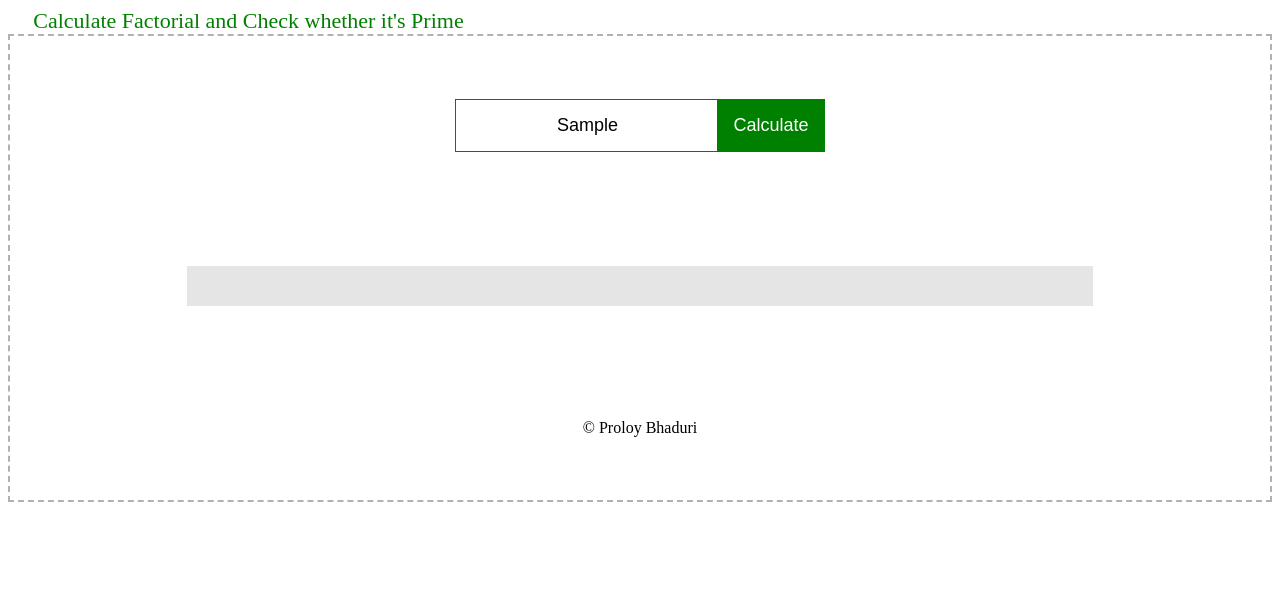
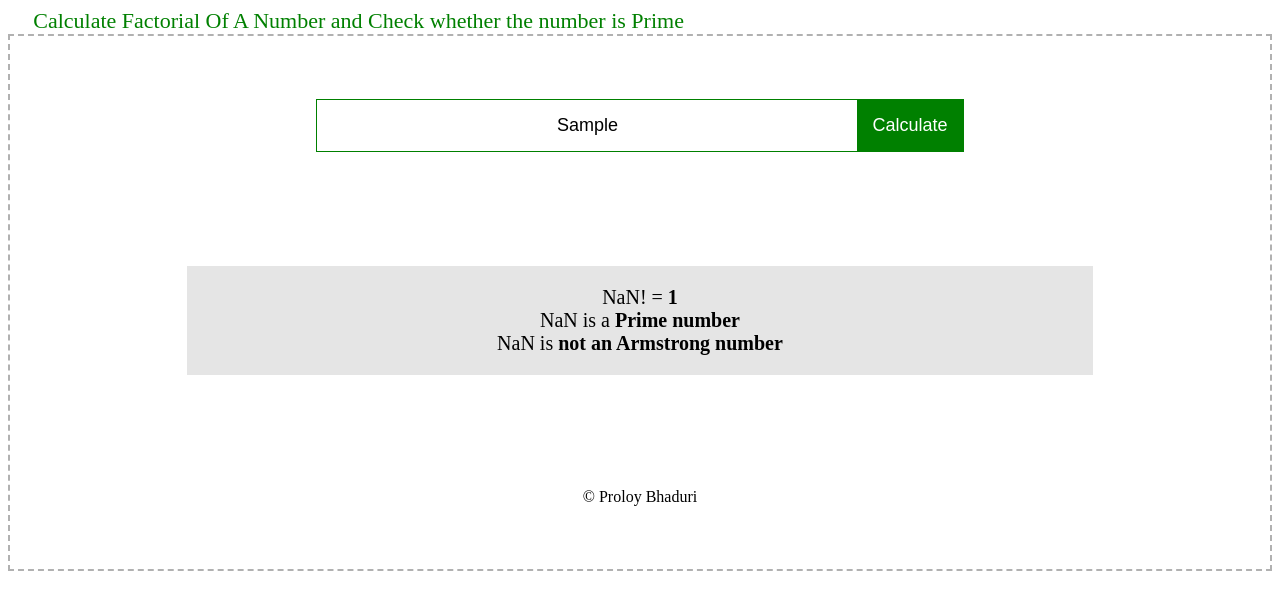
Before and after one commit to Proloy-Bhaduri/Warm-Up, a plain HTML site: page index.html in a window 1280 px wide. Both pictures are taken after typing "Sample" into the empty fields and a click on the button "Calculate". Drawn offline with Linux system fonts and the light colour scheme.

Commit message:
Update index.html

```diff
--- a/index.html
+++ b/index.html
@@ -4,15 +4,22 @@
 	<title>Ardent PHP Course </title>
   <meta name="viewport" content="width=device-width, initial-scale=1">
   <style type="text/css">
-.default{padding:5%;border:2px dashed rgba(0,0,0,.3);font-size:16px;align-items:center}label{color:green;font-size:22px;padding:2%;margin-bottom:20px;text-align:center}#factrender{text-align:center;background-color:rgba(0,0,0,.1);padding:20px;font-size:20px;margin:10%}form{text-align:center}input[type=text]{outline:0;text-align:center;align-content:center;border:1px solid green;padding:15px;font-size:18px}.checkbtn{background:green;color:#fff;outline:0;border:0;margin-left:-6px;text-align:center;padding:16px 16px;font-size:18px;cursor:pointer}input[type=text]:focus{border-color:green}
+.default{padding:5%;border:2px dashed rgba(0,0,0,.3);font-size:16px;align-items:center}label{color:green;font-size:22px;padding:2%;margin-bottom:20px;text-align:center;width:70%;box-sizing:border-box;}#factrender{text-align:center;background-color:rgba(0,0,0,.1);padding:20px;font-size:20px;margin:10%}form{text-align:center}input[type=text]{width:45%;,outline:0;text-align:center;align-content:center;border:1px solid green;padding:15px;font-size:18px}.checkbtn{background:green;color:#fff;outline:0;border:0;margin-left:-6px;text-align:center;padding:16px 16px;font-size:18px;cursor:pointer}input[type=text]:focus{border-color:green}
+    @media only screen and (max-width: 768px) {label{
+        width:100%;
+    }
+
+    }
   </style>
+
 </head>
 <body>
- <label>Calculate Factorial and Check whether it's Prime</label>
+ <label>Calculate Factorial Of A Number  and Check whether the number is Prime</label>
  <form method="post" action="" class="default">
 
     <input type="text" name="fact" id="num" class="number" placeholder="Enter a number" required>
-  <button type="button" name="factcheck" class="checkbtn" onclick="print(); return false">Calculate</button>
+  <button type="button" name="factcheck" class="checkbtn" onclick="print();tmout(); return false ">Calculate</button>
+
    <p  id="factrender"></p> &copy; Proloy Bhaduri
 </form>
 
@@ -26,6 +33,7 @@
   return fact;
   }
   //isPrime function
+  var factor;
    function isPrime(n1){
     for(i=2;i<n1;i++)
        if(n1%i==0) return false;
@@ -34,15 +42,49 @@
   function print()
   {
      var val = parseInt(document.getElementById("num").value);
-	  if(val < -1) {alert("Invalid input");}return;
-     if(val==1 || val==0) { alert(" 1 and 0 are neither prime nor composite "); return;}
+    if(val <= -1) {alert("Only positive numbers greater than 1 can be a prime or composite number");return;}
+     if(val==1 || val==0) { confirm(" 1 and 0 are neither prime nor composite "); return;}
+
      var res = document.getElementById("factrender");
      console.log(factorial(val));
      var result =  factorial(val);
-     var res2;
+     var res2,res3;
      if(isPrime(val)) res2 = "Prime";
      else res2 = "Composite";
-     res.innerHTML= val+"! = <b>"+result+"</b><br>"+""+val+" is a <b>" + res2+" number</b>";
+     if(isArmstrong(val)) res3 =" an Armstrong";
+     else res3 = "not an Armstrong";
+     res.innerHTML= val+"! = <b>"+result+"</b><br>"+""+val+" is a <b>" + res2+" number</b> <br>"+val +" is <b>"+res3+" number</b>";
+    //setTimeout(,10000);
+  }
+ var numer;
+
+ function isArmstrong(numer){
+  var dcount=0,temp,rem=[],i=0,sum=0; const st_numer = numer;
+  while(parseInt(numer)>0)
+  {
+    rem[dcount] = parseInt(numer)%10;
+    numer=parseInt(numer)/10;
+    dcount++;
+    // console.log("rem = "+rem+"<br>numer = "+numer+"<br>dcount = "+dcount);
+  }
+  console.log(rem);//remainders
+  while(i<dcount)
+  {
+    sum += Math.pow(parseInt(rem[i]),parseInt(dcount));
+    i++;
+    console.log("sum = "+sum+" \ni = "+i);
+  }
+   console.log("numer = "+st_numer+" \nSum final = "+sum);
+    if(st_numer != sum ){return false;}
+return true;
+ }// armstrong ends
+
+
+
+  console.log(isArmstrong(1634));
+
+function tmout(){
+  setTimeout(function() {location.reload();}, 10000);
 }
 
  </script>
```
Lines whose indentation alone changed are shown as unchanged.
